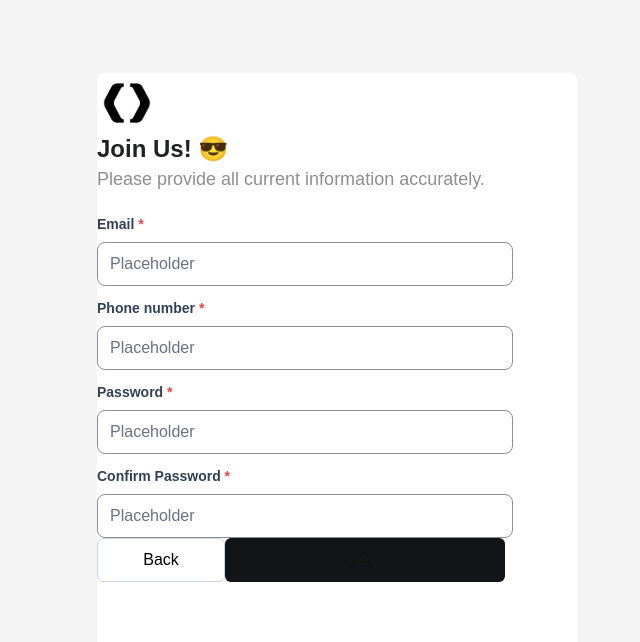
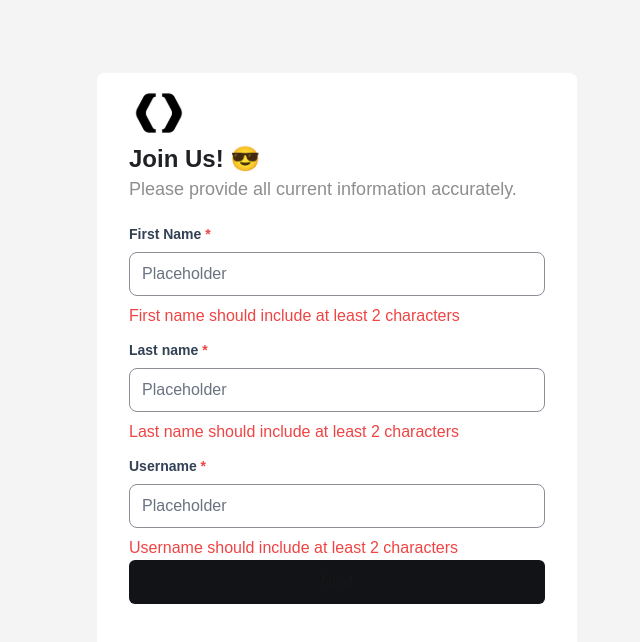
Before and after one commit to Bat-World/multiStepForm, a Next.js app: page / in a window 1280 px wide. Both pictures are taken after a click on the button "Next". Shown: the top 642 px of the page, without its empty margins (303-943 px from the left). Built offline with nearby package versions, Linux system fonts and the light colour scheme.

Commit message:
validation image upload

```diff
--- a/src/app/components/Input.js
+++ b/src/app/components/Input.js
@@ -1,11 +1,11 @@
 import React from 'react'
 
 export const Input = (props) => {
-  const {className, name, onchange, ...rest} = props;
+  const {className, name, onChange, ...rest} = props;
   return (
  <input
  className={className}
- onchange={onchange}
+ onChange={onChange}
  name={name}
  {...rest} />
   )
--- a/src/app/components/LastPage.js
+++ b/src/app/components/LastPage.js
@@ -8,7 +8,9 @@ export const LastPage = () => {
         <div className="FormHeader  w-[416px] h-[129px] flex-col">
           <PineconeIcon />
           <div className="flex direction-row ">
-          <p className="font-semibold text-[#202124] text-2xl">You are All Set! 🔥</p>
+            <p className="font-semibold text-[#202124] text-2xl">
+              You are All Set! 🔥
+            </p>
           </div>
           <p className="font-normal  text-[#8E8E8E] text-lg">
             We have received your submission. Thank you!
--- a/src/app/components/MultiStep.js
+++ b/src/app/components/MultiStep.js
@@ -1,5 +1,5 @@
 "use client";
-import React from "react";
+import React, { useEffect } from "react";
 import { useState } from "react";
 import { StepOne } from "./StepOne";
 import { StepTwo } from "./StepTwo";
@@ -35,10 +35,15 @@ export const MultiStep = () => {
     setFormError((prev) => ({ ...prev, ...errors }));
   };
 
-  const Step = [StepOne, StepTwo, StepThree, LastPage][currentStep];
+  const clearError = (name) => {
+    setFormError((prev) => ({ ...prev, [name]: "" }));
+  };
+
+  const steps = [StepOne, StepTwo, StepThree, LastPage];
+  const Step = steps[currentStep];
 
   const handleNextPage = () => {
-    if (currentStep !== 3) {
+    if (currentStep !== steps.length - 1) {
       setCurrentStep((prevStep) => prevStep + 1);
     }
   };
@@ -47,6 +52,16 @@ export const MultiStep = () => {
       setCurrentStep((prevStep) => prevStep - 1);
     }
   };
+
+  useEffect(() => {
+    const data = localStorage.getItem("FormData");
+    if (data) {
+      const parsedData = JSON.parse(data);
+      setFormValue(parsedData);
+      setCurrentStep(parsedData.currentStep || 0);
+    }
+  }, []);
+
   return (
     <div className="flex items-center justify-center bg-[#F4F4F4] w-screen h-screen">
       <AnimatePresence exitBeforeEnter>
@@ -63,6 +78,7 @@ export const MultiStep = () => {
             handleBackPage={handleBackPage}
             setFormValue={setFormValue}
             handleError={handleError}
+            clearError={clearError}
             formValue={formValue}
             errors={formError}
           />
--- a/src/app/components/StepOne.js
+++ b/src/app/components/StepOne.js
@@ -1,39 +1,49 @@
 import React from "react";
 import { FormHeader } from "./formHeader";
 import { Button } from "./Button";
-import handleNextPage from "@/app/components/MultiStep";
 import { Input } from "./Input";
 import { motion } from "framer-motion";
+import { isStepOneValid } from "../utils/isStepOneValid ";
 
 export const StepOne = (props) => {
   const {
-    text,
     handleNextPage,
     className,
     errors,
     formValue,
     handleError,
     setFormValue,
+    clearError,
   } = props;
-  const error = false;
+
   const handleChange = (event) => {
     const { name, value } = event.target;
-    setFormValue((prev) => ({...prev, [name]: value}));
+    setFormValue((prev) => ({ ...prev, [name]: value }));
+    clearError(name);
   };
 
   const handleFormNextStep = () => {
-const {isValid, errors} = isStepOneValid(formValue);
-if (isValid){
-  handleNextPage();
-}
-handleError(errors);
+    const { isValid, errors } = isStepOneValid(formValue);
+    if (isValid) {
+      const localData = {
+        ...formValue,
+        currentStep: 1,
+      };
+      localStorage.setItem("FormData", JSON.stringify(localData));
+      handleNextPage();
+    }
+    handleError(errors);
+  };
 
-    // error
-
-  };
   return (
-    <div className="w-[480px] h-[655px] bg-[#FFF] rounded-lg flex-col justify-center ">
-      <div className="Container  w-[416px] h-[385px] flex-col justify-center">
+    <motion.div
+      initial={{ opacity: 0, x: 100 }}
+      animate={{ opacity: 1, x: 0 }}
+      exit={{ opacity: 0, x: -100 }}
+      transition={{ duration: 0.5 }}
+      className="w-[480px] h-[655px] bg-[#FFF] rounded-lg flex-col justify-center relative"
+    >
+      <div className="Container w-[416px] h-[385px] flex-col justify-center absolute top-[10px] left-[32px]">
         <FormHeader />
         <div className="flex flex-col gap-[8px] mt-[12px]">
           <label className="text-[#334155] text-sm font-semibold">
@@ -43,11 +53,12 @@ handleError(errors);
             <Input
               className="w-full h-full bg-transparent outline-none text-black placeholder-gray-500"
               placeholder="Placeholder"
-              onchange={handleChange}
+              onChange={handleChange}
               name={"firstName"}
+              value={formValue.firstName}
             />
-            {errors.firstName.length > 0 && <p className="text-red-500">{errors.firstName}</p>}
           </div>
+          {errors.firstName && <p className="text-red-500">{errors.firstName}</p>}
         </div>
 
         <div className="flex flex-col gap-[8px] mt-[12px]">
@@ -58,8 +69,12 @@ handleError(errors);
             <Input
               className="w-full h-full bg-transparent outline-none text-black placeholder-gray-500"
               placeholder="Placeholder"
+              onChange={handleChange}
+              name={"lastName"}
+              value={formValue.lastName}
             />
           </div>
+          {errors.lastName && <p className="text-red-500">{errors.lastName}</p>}
         </div>
 
         <div className="flex flex-col gap-[8px] mt-[12px]">
@@ -70,27 +85,20 @@ handleError(errors);
             <Input
               className="w-full h-full bg-transparent outline-none text-black placeholder-gray-500"
               placeholder="Placeholder"
+              onChange={handleChange}
+              name={"userName"}
+              value={formValue.userName}
             />
           </div>
+          {errors.userName && <p className="text-red-500">{errors.userName}</p>}
         </div>
 
         <Button
           text={"Next"}
-          className="w-[416px] h-[44px] bg-[#121316] rounded-[6px] "
-          handleNextPage={handleNextPage}
+          className="w-[416px] h-[44px] bg-[#121316] rounded-[6px]"
+          handleNextPage={handleFormNextStep}
         />
       </div>
-    </div>
+    </motion.div>
   );
 };
-
-const isStepOneValid = (data) => {
-  const {firstName} = data;
-  const errors = {};
-  const isValid = true;
-  if (firstName.length <= 1) {
-    errors.firstName = "First name should include at least 2 characters";
-    isValid = false;
-  }
-  return {isValid, errors}
-};
--- a/src/app/components/StepTwo.js
+++ b/src/app/components/StepTwo.js
@@ -3,12 +3,42 @@ import { FormHeader } from "./formHeader";
 import { Input } from "./Input";
 import { Button } from "./Button";
 import { motion } from "framer-motion";
+import { isStepTwoValid } from "../utils/isStepTwoValid";
 
 export const StepTwo = (props) => {
-  const {handleBackPage, handleNextPage} = props;
+  const {
+    handleNextPage,
+    handleBackPage,
+    errors,
+    formValue,
+    handleError,
+    setFormValue,
+    clearError,
+  } = props;
+
+  const handleChange = (event) => {
+    const { name, value } = event.target;
+    setFormValue((prev) => ({ ...prev, [name]: value }));
+    clearError(name);
+  };
+
+  const handleFormNextStep = () => {
+    const { isValid, errors } = isStepTwoValid(formValue);
+    if (isValid) {
+      handleNextPage();
+    }
+    handleError(errors);
+  };
+
   return (
-    <div className="w-[480px] h-[655px] bg-[#FFF] rounded-lg flex-col justify-center ">
-      <div className="Container  w-[416px] h-[385px] flex-col justify-center">
+    <motion.div
+      initial={{ opacity: 0, x: 100 }}
+      animate={{ opacity: 1, x: 0 }}
+      exit={{ opacity: 0, x: -100 }}
+      transition={{ duration: 0.5 }}
+      className="w-[480px] h-[655px] bg-[#FFF] rounded-lg flex-col justify-center relative"
+    >
+      <div className="Container w-[416px] h-[385px] flex-col justify-center absolute top-[10px] left-[32px]">
         <FormHeader />
         <div className="flex flex-col gap-[8px] mt-[12px]">
           <label className="text-[#334155] text-sm font-semibold">
@@ -18,9 +48,14 @@ export const StepTwo = (props) => {
             <Input
               className="w-full h-full bg-transparent outline-none text-black placeholder-gray-500"
               placeholder="Placeholder"
+              onChange={handleChange}
+              name={"email"}
+              value={formValue.email}
             />
           </div>
+          {errors.email && <p className="text-red-500">{errors.email}</p>}
         </div>
+
         <div className="flex flex-col gap-[8px] mt-[12px]">
           <label className="text-[#334155] text-sm font-semibold">
             Phone number <span className="text-red-500">*</span>
@@ -29,9 +64,14 @@ export const StepTwo = (props) => {
             <Input
               className="w-full h-full bg-transparent outline-none text-black placeholder-gray-500"
               placeholder="Placeholder"
+              onChange={handleChange}
+              name={"phoneNumber"}
+              value={formValue.phoneNumber}
             />
           </div>
+          {errors.phoneNumber && <p className="text-red-500">{errors.phoneNumber}</p>}
         </div>
+
         <div className="flex flex-col gap-[8px] mt-[12px]">
           <label className="text-[#334155] text-sm font-semibold">
             Password <span className="text-red-500">*</span>
@@ -40,9 +80,15 @@ export const StepTwo = (props) => {
             <Input
               className="w-full h-full bg-transparent outline-none text-black placeholder-gray-500"
               placeholder="Placeholder"
+              onChange={handleChange}
+              name={"password"}
+              value={formValue.password}
+              type="password"
             />
           </div>
+          {errors.password && <p className="text-red-500">{errors.password}</p>}
         </div>
+
         <div className="flex flex-col gap-[8px] mt-[12px]">
           <label className="text-[#334155] text-sm font-semibold">
             Confirm Password <span className="text-red-500">*</span>
@@ -51,10 +97,16 @@ export const StepTwo = (props) => {
             <Input
               className="w-full h-full bg-transparent outline-none text-black placeholder-gray-500"
               placeholder="Placeholder"
+              onChange={handleChange}
+              name={"confirmPassword"}
+              value={formValue.confirmPassword}
+              type="password"
             />
           </div>
+          {errors.confirmPassword && <p className="text-red-500">{errors.confirmPassword}</p>}
         </div>
-        <div className="flex direction-row ">
+      </div>
+      <div className="absolute bottom-[32px] left-[32px] gap-[8px] flex direction-row">
         <Button
           text={"Back"}
           className="w-[128px] h-[44px] bg-[#FFF] rounded-[6px] border-[1px] border-solid border-[#CBD5E1] text-black"
@@ -62,11 +114,10 @@ export const StepTwo = (props) => {
         />
         <Button
           text={"Next"}
-            className="w-[280px] h-[44px] bg-[#121316] rounded-[6px] "
-            handleNextPage={handleNextPage}
+          className="w-[280px] h-[44px] bg-[#121316] rounded-[6px]"
+          handleNextPage={handleFormNextStep}
         />
       </div>
-      </div>
-    </div>
+    </motion.div>
   );
 };
--- /dev/null
+++ b/src/app/utils/isStepOneValid .js
@@ -0,0 +1,20 @@
+export const isStepOneValid = (data) => {
+    const { firstName, lastName, userName } = data;
+    const errors = {};
+    let isValid = true;
+
+    if (firstName.length <= 1) {
+      errors.firstName = "First name should include at least 2 characters";
+      isValid = false;
+    }
+    if (lastName.length <= 1) {
+      errors.lastName = "Last name should include at least 2 characters";
+      isValid = false;
+    }
+    if (userName.length <= 1) {
+      errors.userName = "Username should include at least 2 characters";
+      isValid = false;
+    }
+
+    return { isValid, errors };
+  };
--- /dev/null
+++ b/src/app/utils/isStepTwoValid.js
@@ -0,0 +1,24 @@
+export const isStepTwoValid = (data) => {
+    const { email, phoneNumber, password, confirmPassword } = data;
+    const errors = {};
+    let isValid = true;
+
+    if (!email.includes("@") || email.length < 6) {
+      errors.email = "Email must include @ and be at least 6 characters long";
+      isValid = false;
+    }
+    if (phoneNumber.length !== 8) {
+      errors.phoneNumber = "Phone number must be 8 characters long";
+      isValid = false;
+    }
+    if (password.length < 6) {
+      errors.password = "Password must be at least 6 characters long";
+      isValid = false;
+    }
+    if (password !== confirmPassword) {
+      errors.confirmPassword = "Passwords do not match";
+      isValid = false;
+    }
+
+    return { isValid, errors };
+  };
```
Also changed, not shown: src/app/Icons/dropImgIcon.js (added, +16 -0 lines), src/app/components/StepThree.js (+43 -8 lines). Lines whose indentation alone changed are shown as unchanged.
